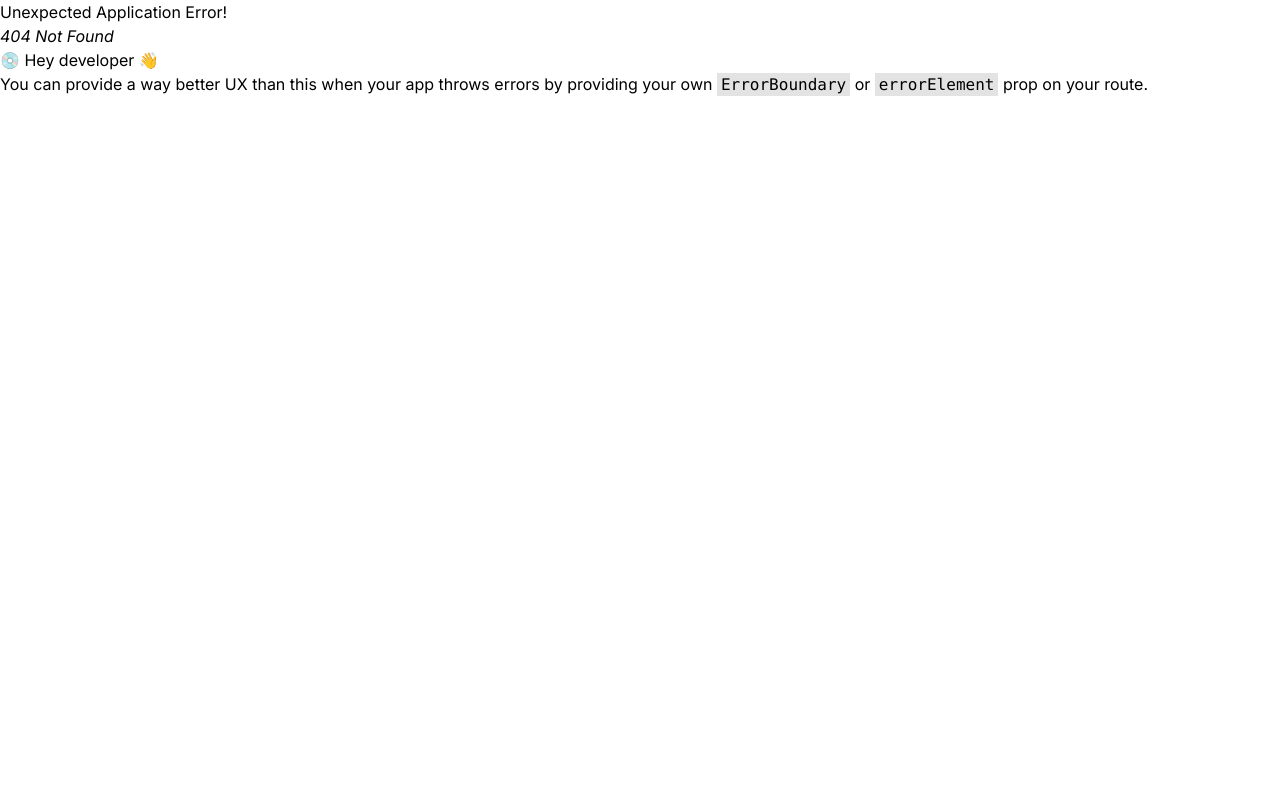
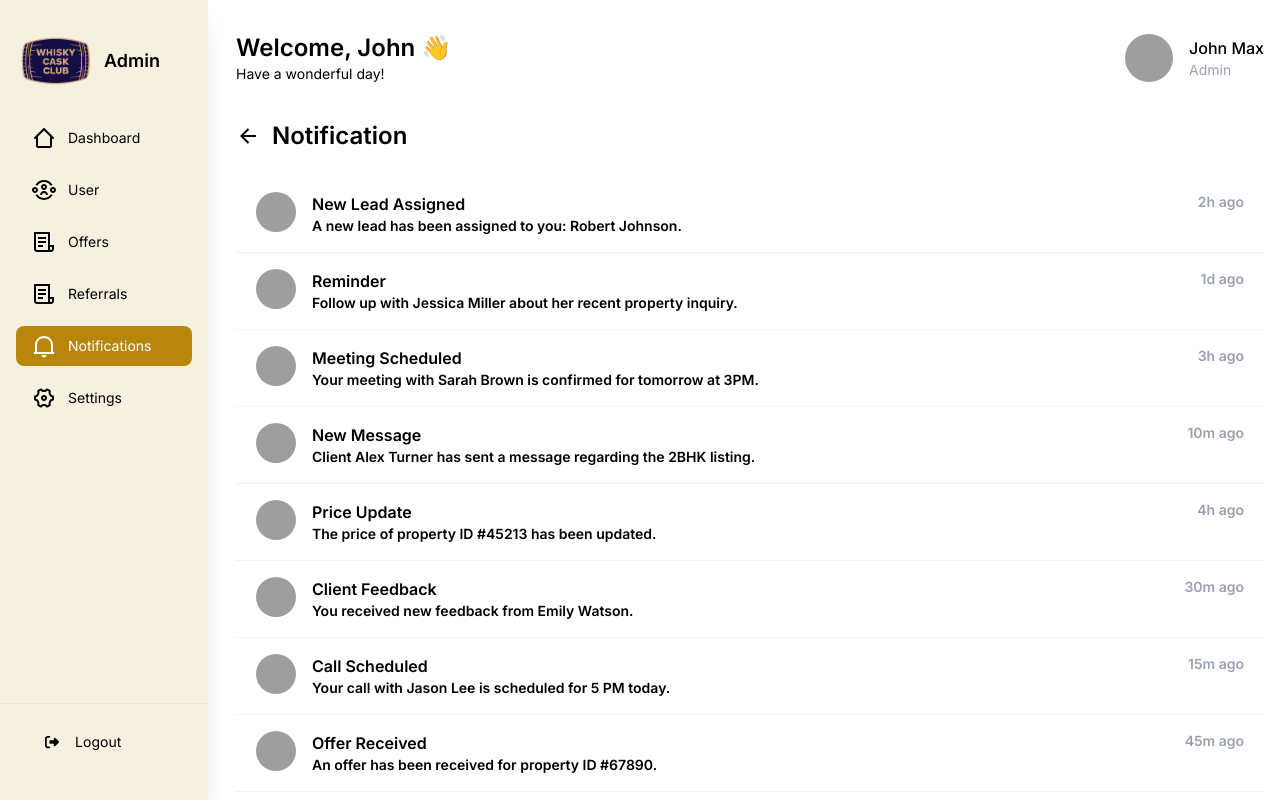
Before and after one commit to hasiburrahmanakash79/Whisky-Wealth, a React (Vite) app: page /notifications in a window 1280 px wide. Before the commit this address had no page. Built offline with nearby package versions, Linux system fonts and the light colour scheme; grey boxes are pictures that could not be loaded.

Commit message:
add notifications and referrals pages to the dashboard; update routing and icon mappings

```diff
--- a/src/Layouts/Dashboard.jsx
+++ b/src/Layouts/Dashboard.jsx
@@ -1,7 +1,7 @@
 import logo from "../assets/logo/logo.png";
 import { Link, Outlet, useLocation } from "react-router-dom";
 import { BiHomeAlt2 } from "react-icons/bi";
-import { RiSettings4Line, RiFlagLine, RiFileList3Line, RiUserCommunityLine } from "react-icons/ri";
+import { RiSettings4Line, RiFlagLine, RiFileList3Line, RiUserCommunityLine, RiNotification2Line } from "react-icons/ri";
 import { FaRightFromBracket } from "react-icons/fa6";
 import { IconContext } from "react-icons";
 import Swal from "sweetalert2";
@@ -30,6 +30,8 @@ const Dashboard = () => {
     Settings: RiSettings4Line,
     Quote: RiFileList3Line,
     Challenge: RiFlagLine,
+    Referrals: RiFlagLine,
+    Notification: RiNotification2Line,
   };
 
   const Menus = [
@@ -50,6 +52,18 @@ const Dashboard = () => {
       title: "Offers",
       path: "/offers",
       icon: iconMappings.Quote,
+      role: "admin",
+    },
+    {
+      title: "Referrals",
+      path: "/referrals",
+      icon: iconMappings.Quote,
+      role: "admin",
+    },
+    {
+      title: "Notifications",
+      path: "/notifications",
+      icon: iconMappings.Notification,
       role: "admin",
     },
     {
--- a/src/Pages/Dashboards/Notification/Notification.jsx
+++ b/src/Pages/Dashboards/Notification/Notification.jsx
@@ -5,16 +5,6 @@ import { RiArrowLeftLine } from "react-icons/ri";
 import { useNavigate } from "react-router-dom";
 
 const initialNotifications = [
-  {
-    id: 1,
-    title: "LeadPilot AI",
-    message:
-      "Property details for Linda Sanders have been collected and are ready for review.",
-    time: "5h ago",
-    image:
-      "https://images.squarespace-cdn.com/content/v1/6270dcb52a53a65bc96c6dae/ee43aff3-f27d-409f-b5be-a53dd7f494e0/image-asset.jpeg",
-    read: false,
-  },
   {
     id: 2,
     title: "New Lead Assigned",
@@ -126,25 +116,21 @@ const Notifications = () => {
     <div className="">
       <div className="flex justify-between items-center">
         <div className="flex items-center gap-3 mb-6">
-          <button className="text-2xl cursor-pointer" onClick={() => navigate(-1)}>
+          <button
+            className="text-2xl cursor-pointer"
+            onClick={() => navigate(-1)}
+          >
             <RiArrowLeftLine />
           </button>
           <h1 className="text-2xl font-semibold">Notification</h1>
         </div>
-        <button
-          onClick={markAllAsRead}
-          className="text-blue-500 flex items-center gap-1"
-        >
-          <FaCheck className="text-sm" />
-          Mark all as read
-        </button>
       </div>
 
       <div className="">
         {notifications.map((item) => (
           <div
             key={item.id}
-            className={`flex gap-4 py-4 cursor-pointer hover:bg-blue-100 transform duration-200 border-b border-gray-100 px-5 ${
+            className={`flex gap-4 py-4 cursor-pointer hover:bg-[#B8860B]/5 transform duration-200 border-b border-gray-100 px-5 ${
               item.read ? "text-gray-500" : "font-semibold"
             }`}
             onClick={() => handleClickNotification(item)}
@@ -153,7 +139,7 @@ const Notifications = () => {
             <div className="flex-1">
               <button
                 onClick={() => handleView(item)}
-                className="hover:text-blue-500"
+                className="hover:text-[#B8860B]"
               >
                 {item.title}
               </button>
@@ -166,8 +152,14 @@ const Notifications = () => {
         ))}
       </div>
 
-      <div className="mt-6 text-center text-sm text-blue-600 cursor-pointer">
-        View all notification
+      <div className="place-content-center place-items-center text-sm text-blue-600 cursor-pointer mt-10">
+        <button
+          onClick={markAllAsRead}
+          className="text-[#B8860B] flex items-center gap-1"
+        >
+          <FaCheck className="text-sm" />
+          Mark all as read
+        </button>
       </div>
 
       {/* ✅ Modal with selected data */}
--- /dev/null
+++ b/src/Pages/Dashboards/Referrals/Referrals.jsx
@@ -0,0 +1,11 @@
+import React from 'react';
+
+const Referrals = () => {
+    return (
+        <div>
+
+        </div>
+    );
+};
+
+export default Referrals;
```
Also changed, not shown: src/Routers/Router.jsx (+8 -3 lines).
